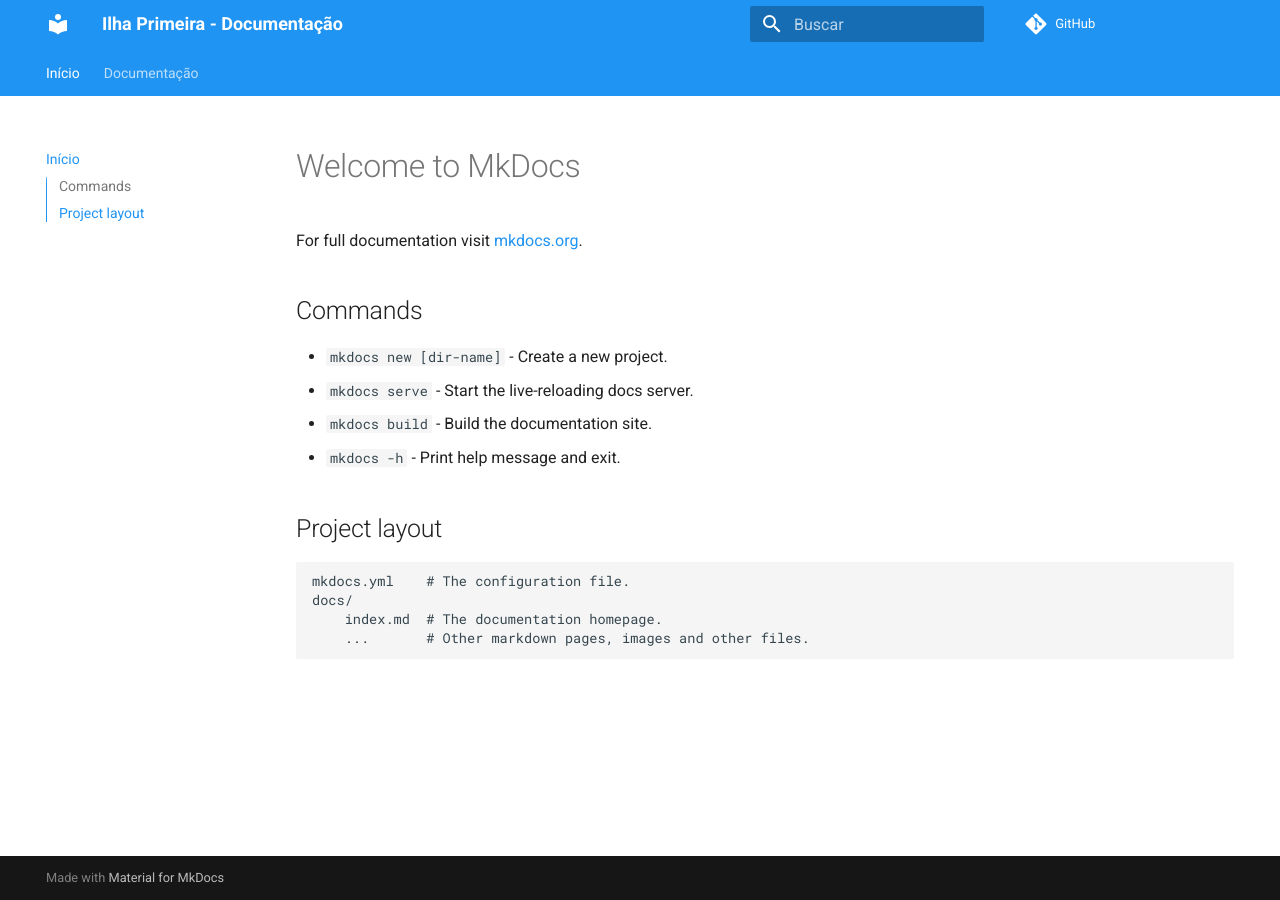
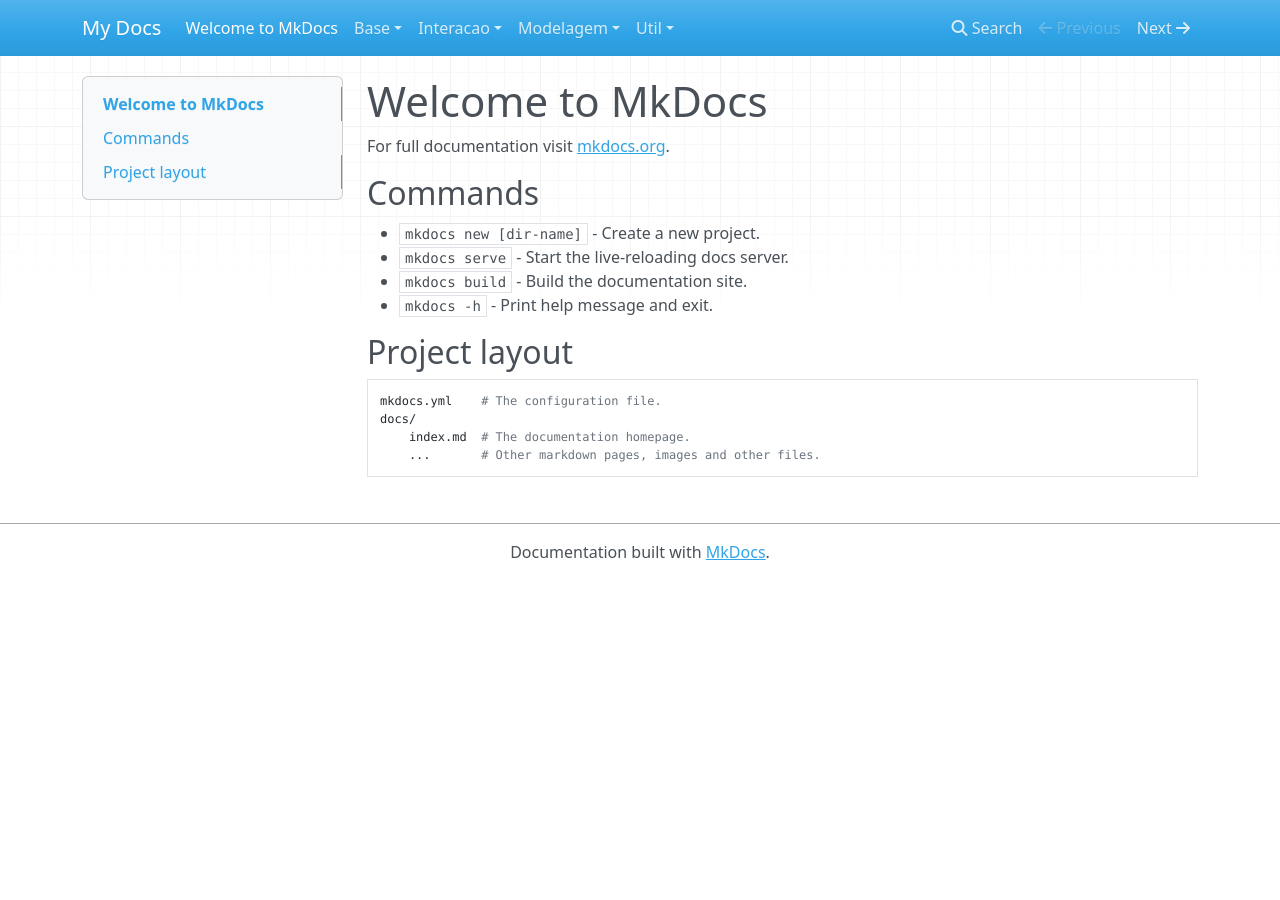
Before and after one commit to Projetos-de-Extensao/PBE_25.1_8001_IV_SkyDrop, an MkDocs documentation site: the page built from docs/index.md, in a window 1280 px wide. Built offline with MkDocs 1.6.1, drawn with Linux system fonts in a browser that asks for light colours; nearby versions of some CDN libraries; comment, search, counter and statistics services are not loaded.

Commit message:
novo mkdocs

```diff
--- a/mkdocs.yml
+++ b/mkdocs.yml
@@ -1,38 +1 @@
-site_name: Ilha Primeira - Documentação
-site_url: https://<SEU_USUARIO>.github.io/<SEU_REPOSITORIO>  # Altere isso!
-repo_url: https://github.com/<SEU_USUARIO>/<SEU_REPOSITORIO>
-repo_name: GitHub
-
-theme:
-  name: material
-  language: pt-BR
-  palette:
-    scheme: default
-    primary: blue
-    accent: indigo
-  font:
-    text: Roboto
-    code: Roboto Mono
-  features:
-    - navigation.top
-    - navigation.tabs
-    - search.highlight
-    - search.suggest
-    - toc.integrate
-
-nav:
-  - Início: index.md
-  - Documentação:
-      - Brainstorm: docs/brainstorm.md
-      - 5W2H: docs/5w2h.md
-      - Requisitos: docs/requisitos.md
-
-markdown_extensions:
-  - admonition
-  - codehilite
-  - toc:
-      permalink: true
-  - pymdownx.superfences
-  - pymdownx.emoji
-  - pymdownx.details
-  - pymdownx.tabbed
+site_name: My Docs
```
